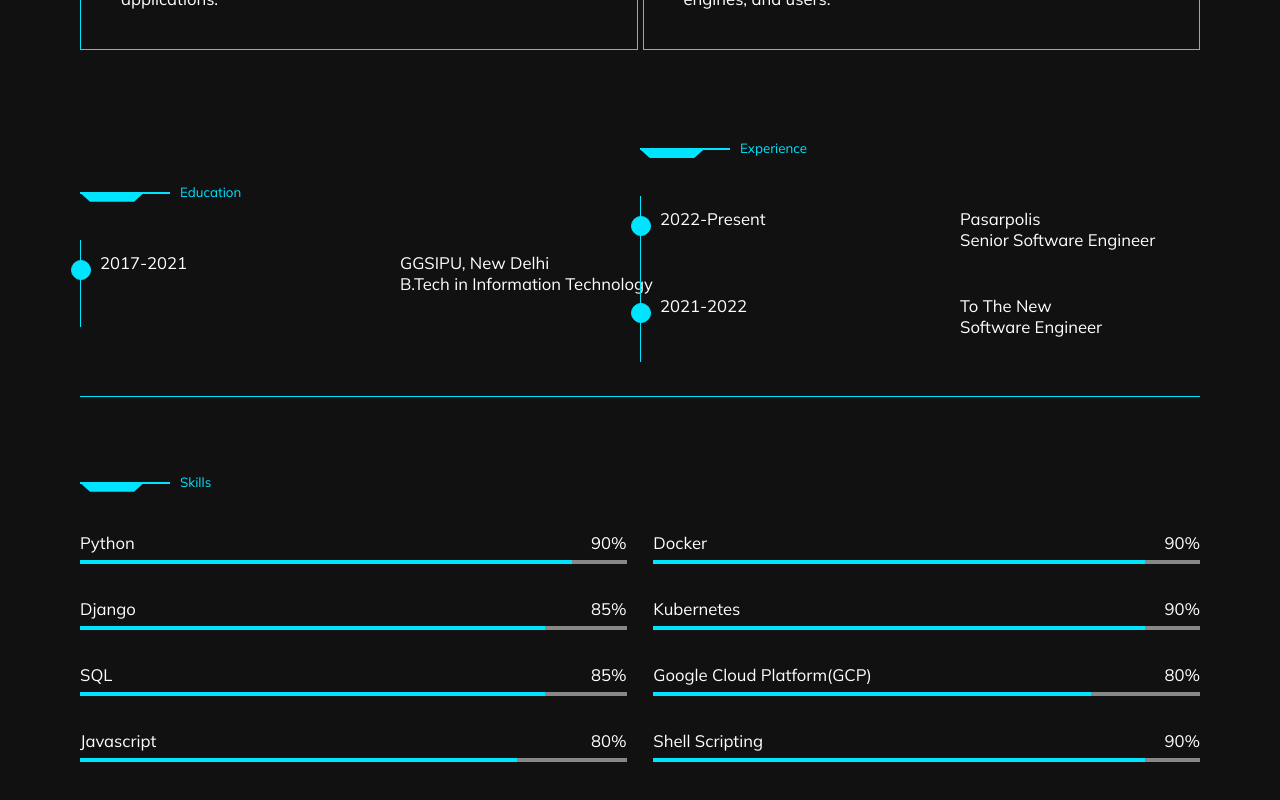
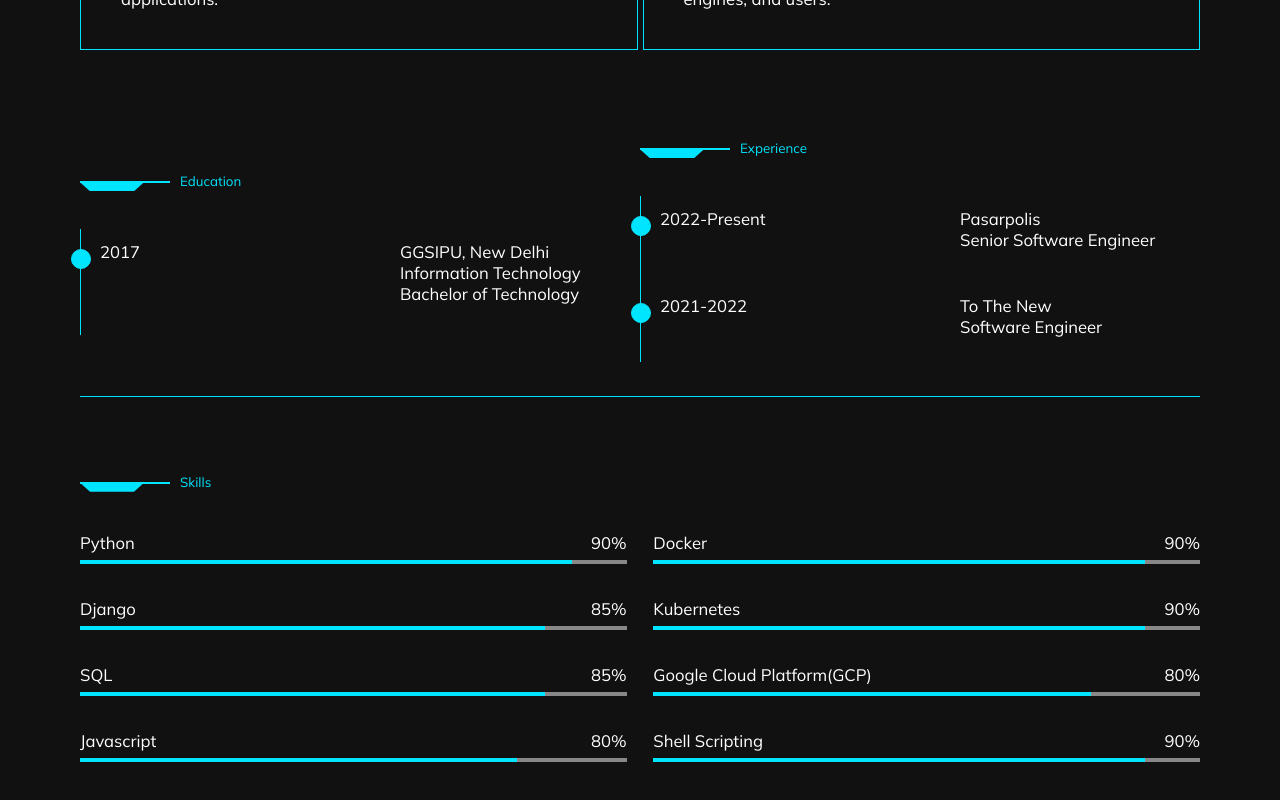
Before and after one commit to abhinavdawar/abhinav_portfolio, a React (Create React App) app: page /about in a window 1280 px wide. Shown: the part 1985-2785 px from the top of the page. Built offline with nearby package versions, Linux system fonts and the light colour scheme; a web font is replaced by a local one.

Commit message:
changes in education array

```diff
--- a/src/components/EducationAndExperience/EducationAndExperience.js
+++ b/src/components/EducationAndExperience/EducationAndExperience.js
@@ -17,6 +17,7 @@ const EducationAndExperience = () => {
 								</div>
 								<div className='place'>
 									<h3>{education.instituteName}</h3>
+									<h4>{education.course}</h4>
 									<span>{education.education}</span>
 								</div>
 							</div>
--- a/src/components/common/Data.js
+++ b/src/components/common/Data.js
@@ -100,9 +100,10 @@ export const skillArrayB = [
 
 export const educationArray = [
 	{
-		period: '2017-2021',
+		period: '2017',
 		instituteName: 'GGSIPU, New Delhi',
-		education: 'B.Tech in Information Technology',
+		education: 'Bachelor of Technology',
+		course: 'Information Technology',
 	},
 ];
 
```
